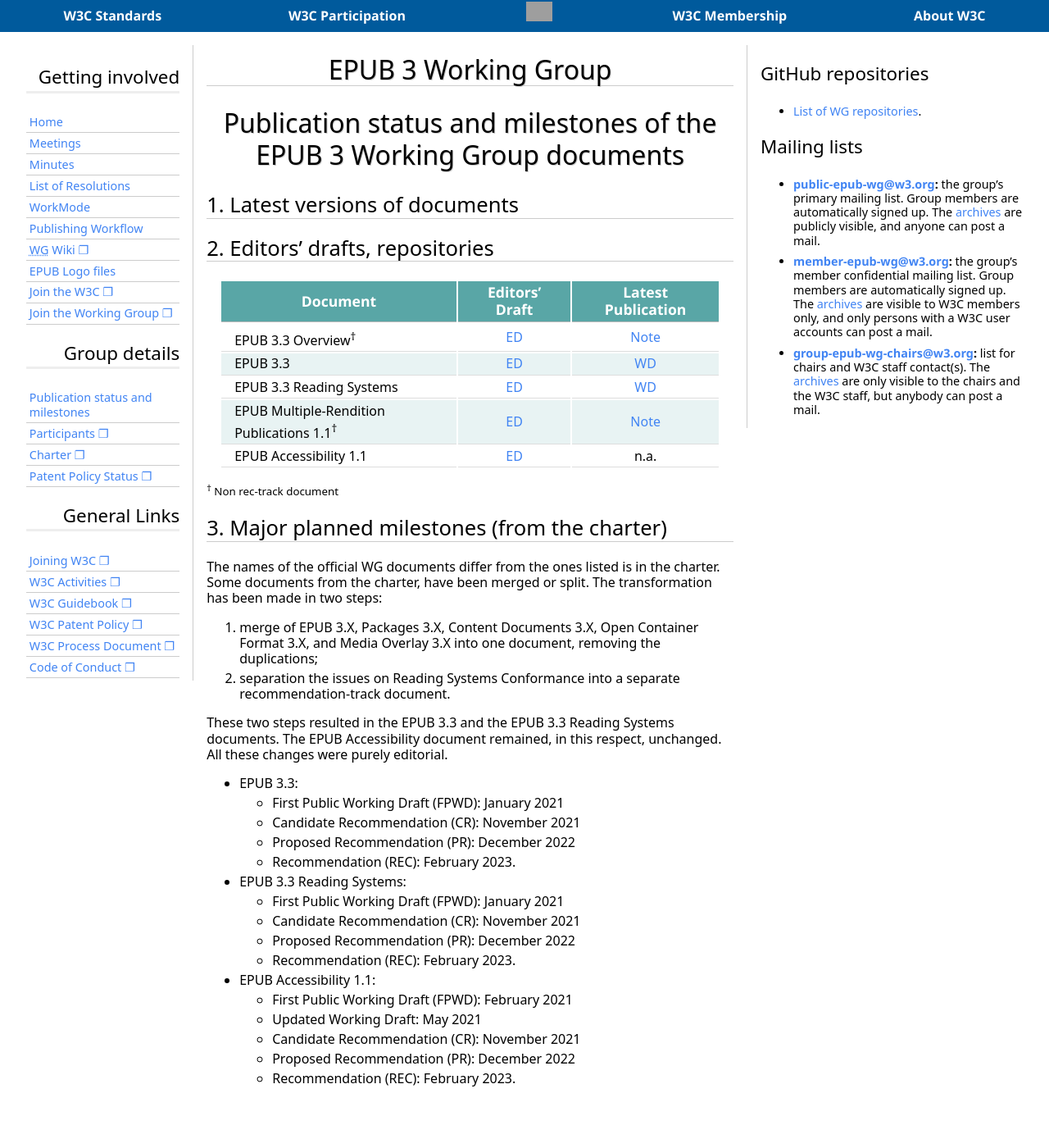
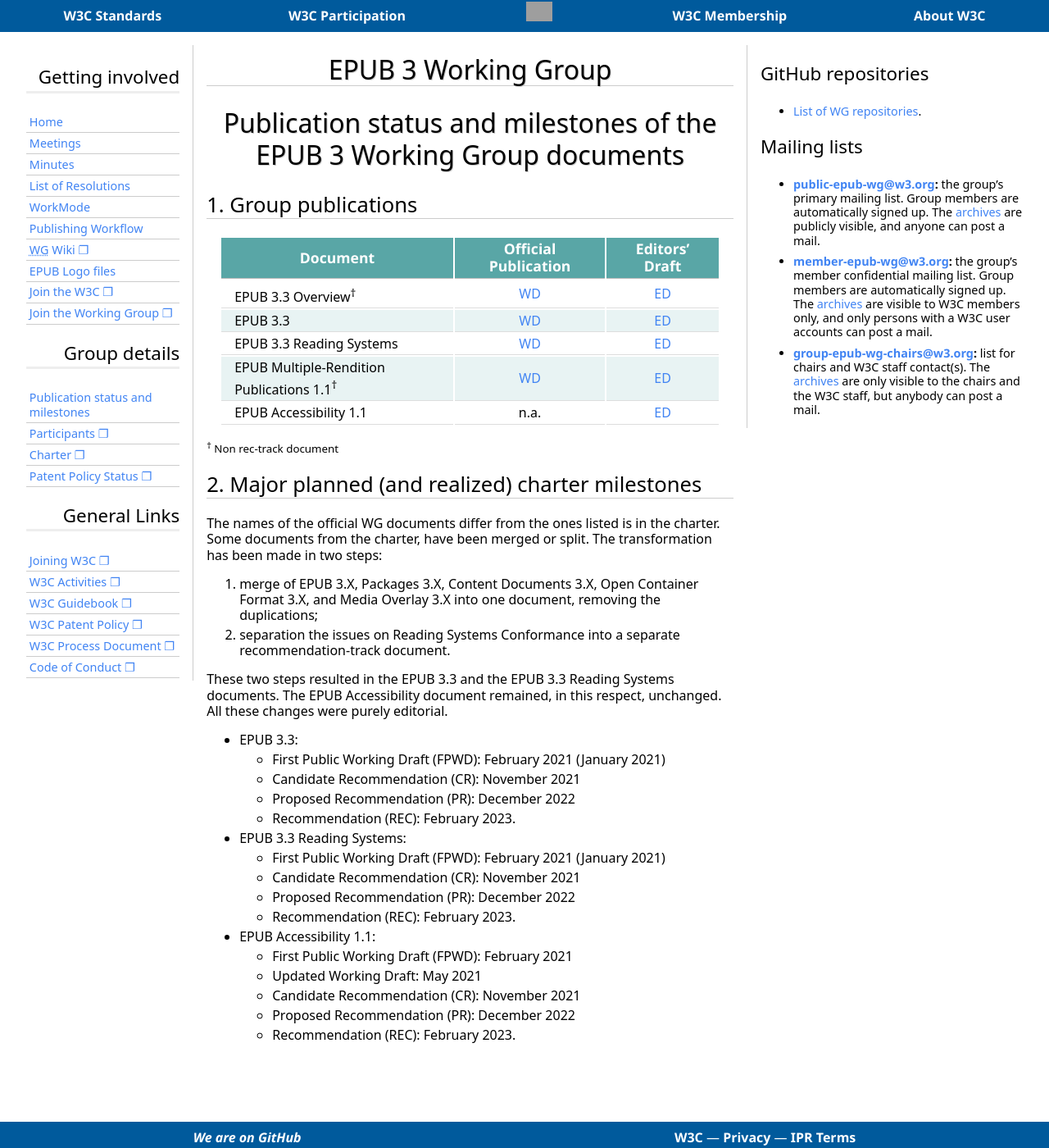
Before and after one commit to w3c/epub-wg, a Jekyll site: the page built from PublStatus.md, in a window 1280 px wide and 1400 px high. Shown: the whole window at 82% size. Built offline with Jekyll 4.4.1, drawn with Linux system fonts in a browser that asks for light colours; some web fonts are replaced; our own code applies the rules of GitHub Pages for plain Markdown files; grey boxes are pictures that could not be loaded.

Commit message:
final publ status update

```diff
--- a/PublStatus.md
+++ b/PublStatus.md
@@ -6,27 +6,22 @@
 {: no_toc}
 
 
-## Latest versions of documents
+## Group publications
 
-<div data-apiary="specifications"></div>
-
-## Editors’ drafts, repositories
-
-| Document | Editors’ Draft | Latest Publication |
-|----------|:--------------:|:---------:|
-| EPUB 3.3 Overview<sup>†<sup>   | [ED](https://w3c.github.io/epub-specs/epub33/overview/)                | [Note](https://www.w3.org/TR/epub-overview-33/) |
-| EPUB 3.3                       | [ED](https://w3c.github.io/epub-specs/epub33/core/)                    | [WD](https://www.w3.org/TR/epub-33/) |
-| EPUB 3.3 Reading Systems       | [ED](https://w3c.github.io/epub-specs/epub33/rs/)                      | [WD](https://www.w3.org/TR/epub-rs-33/) |
-| EPUB Multiple-Rendition Publications 1.1<sup>†<sup> | [ED](https://w3c.github.io/epub-specs/epub33/rs/) | [Note](https://www.w3.org/TR/epub-multi-rend-11/) |
-| EPUB Accessibility 1.1         | [ED](https://w3c.github.io/epub-specs/epub33/a11y/)     | n.a. |
+| Document | Official Publication | Editors’ Draft |
+|----------|:--------------:|:-----------------:|
+| EPUB 3.3 Overview<sup>†<sup>   | [WD](https://www.w3.org/TR/epub-overview-33/) | [ED](https://w3c.github.io/epub-specs/epub33/overview/)
+| EPUB 3.3                       |  [WD](https://www.w3.org/TR/epub-33/) | [ED](https://w3c.github.io/epub-specs/epub33/core/)
+| EPUB 3.3 Reading Systems       |  [WD](https://www.w3.org/TR/epub-rs-33/) | [ED](https://w3c.github.io/epub-specs/epub33/rs/)
+| EPUB Multiple-Rendition Publications 1.1<sup>†<sup> | [WD](https://www.w3.org/TR/epub-multi-rend-11/) | [ED](https://w3c.github.io/epub-specs/epub33/rs/)
+| EPUB Accessibility 1.1         |  n.a. | [ED](https://w3c.github.io/epub-specs/epub33/a11y/)
 {: .zebra}
-
 
 <sup>†</sup> Non rec-track document
 {: .table_footer}
 
 
-## Major planned milestones (from the charter)
+## Major planned (and realized) charter milestones
 
 The names of the official WG documents differ from the ones listed is in the charter. Some documents from the charter, have been merged or split. The transformation has been made in two steps:
 
@@ -36,12 +31,12 @@
 These two steps resulted in the EPUB 3.3 and the EPUB 3.3 Reading Systems documents. The EPUB Accessibility document remained, in this respect, unchanged. All these changes were purely editorial.
 
 * EPUB 3.3:
-    * First Public Working Draft (FPWD): January 2021
+    * First Public Working Draft (FPWD): February 2021 (January 2021)
     * Candidate Recommendation (CR): November 2021
     * Proposed Recommendation (PR): December 2022
     * Recommendation (REC): February 2023.
 * EPUB 3.3 Reading Systems:
-    * First Public Working Draft (FPWD): January 2021
+    * First Public Working Draft (FPWD): February 2021 (January 2021)
     * Candidate Recommendation (CR): November 2021
     * Proposed Recommendation (PR): December 2022
     * Recommendation (REC): February 2023.
--- a/_layouts/bare.html
+++ b/_layouts/bare.html
@@ -53,6 +53,6 @@
         </section>
     </main>
     {% include footer.html %}
-    <!-- <script src="https://github.com/w3c/apiary/apiary.js"></script> -->
+    <!-- <script src="https://w3c.github.io/apiary/apiary.js"></script> -->
 </body>
 </html>
--- a/_layouts/default.html
+++ b/_layouts/default.html
@@ -32,7 +32,7 @@
 <body>
     {% include header.html %}
     <main>
-        <script src="https://github.com/w3c/apiary/apiary.js"></script>
+        <script src="https://w3c.github.io/apiary/apiary.js"></script>
 
         {% include nav.html %}
         <section id='content'>
--- a/_layouts/home.html
+++ b/_layouts/home.html
@@ -44,7 +44,7 @@
                 {{ site.wgname_uc }} Working Group
             </h1>
 
-            <!-- <script src="https://github.com/w3c/apiary/apiary.js"></script> -->
+            <!-- <script src="https://w3c.github.io/apiary/apiary.js"></script> -->
 
             <section id=mission>
                 <p>{{ site.mission }}</p>
```
